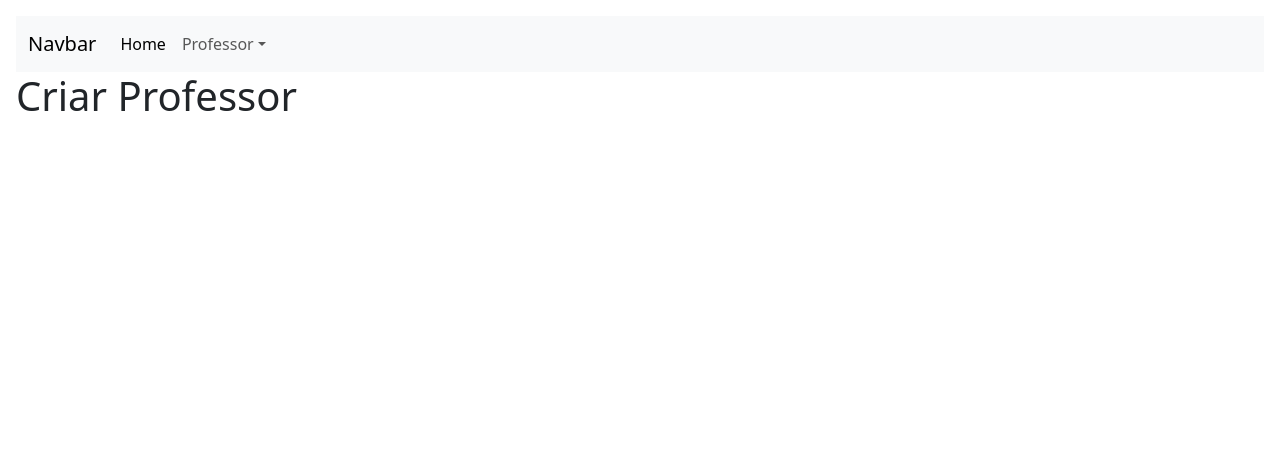
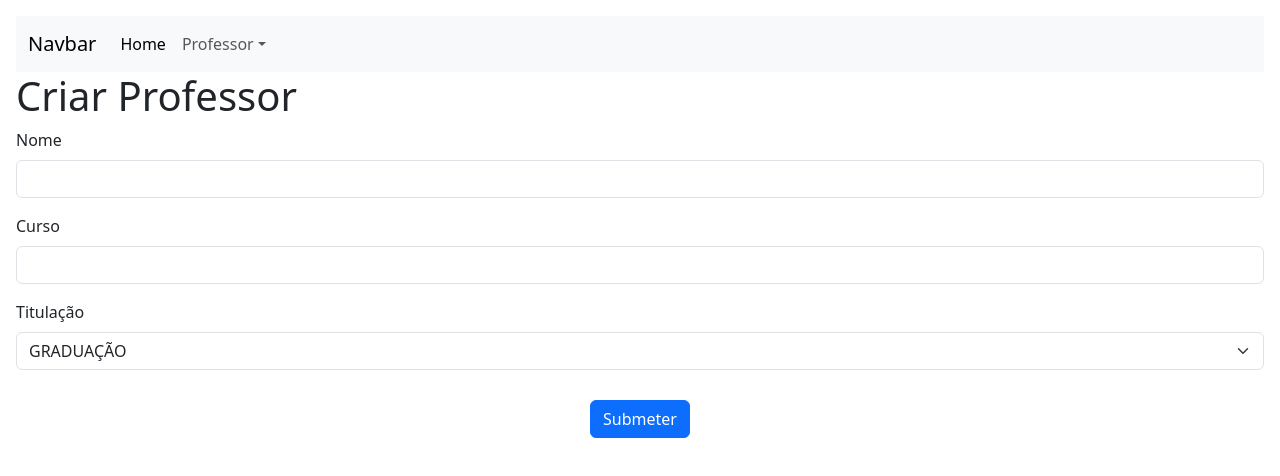
Before and after one commit to jeffersoncarvalho/ufc_2024_1, a React (Create React App) app in the folder WEB/T04/curso_react/: page /professor/criar in a window 1280 px wide. Shown: the top 476 px of the page. Built offline with nearby package versions, Linux system fonts and the light colour scheme.

Commit message:
crud listar bootstrap submit

```diff
--- a/WEB/T04/curso_react/src/components/17CRUD/css/crud.css
+++ b/WEB/T04/curso_react/src/components/17CRUD/css/crud.css
@@ -11,3 +11,11 @@
 button {
     margin-left: 10px;
 }
+
+.div-button-submit {
+    display: flex;
+    flex-direction: row;
+    justify-content: center;
+
+    margin-top: 30px;
+}
--- a/WEB/T04/curso_react/src/components/17CRUD/professor/Criar.js
+++ b/WEB/T04/curso_react/src/components/17CRUD/professor/Criar.js
@@ -1,6 +1,71 @@
+import "../css/crud.css"
+
+import { useState } from "react"
+
 const Criar = () => {
+
+    const [nome, setNome] = useState("")
+    const [curso, setCurso] = useState("")
+    const [titulacao, setTitulacao] = useState("")
+
+    const handleSubmit = (event) => {
+        event.preventDefault()
+        alert("Nome: " + nome + "\n Curso: " + curso)
+    }
+
     return (
-        <h1>Criar Professor</h1>
+        <div>
+            <h1>Criar Professor</h1>
+            <form className="form-content" onSubmit={handleSubmit}>
+
+                <div className="mb-3">
+                    <label className="form-label" htmlFor="inputNome">Nome</label>
+                    <input
+                        className="form-control"
+                        type="text"
+                        name="nome"
+                        id="inputNome"
+                        onChange={(event)=>setNome(event.target.value)}
+                    />
+                </div>
+
+                <div className="mb-3">
+                    <label className="form-label" htmlFor="inputCurso">Curso</label>
+                    <input
+                        className="form-control"
+                        type="text"
+                        name="curso"
+                        id="inputCurso"
+                        onChange={(event)=>setCurso(event.target.value)}
+                    />
+                </div>
+
+                <div className="mb-3">
+                    <label className="form-label" htmlFor="selectTitulacao">Titulação</label>
+                    <select
+                        className="form-select"
+                        value={titulacao}
+                        id="selectTitulacao"
+                    >
+                        <option value="GRADUACAO">GRADUAÇÃO</option>
+                        <option value="MESTRADO">MESTRADO</option>
+                        <option value="DOUTORADO">DOUTORADO</option>
+                    </select>
+                </div>
+
+                <div className="div-button-submit">
+                    <button
+                        type="submit"
+                        className="btn btn-primary"
+                        style={{marginLeft:0}}
+                    >
+                        Submeter
+                    </button>
+                </div>
+
+            </form>
+        </div>
+
     )
 }
 
```
